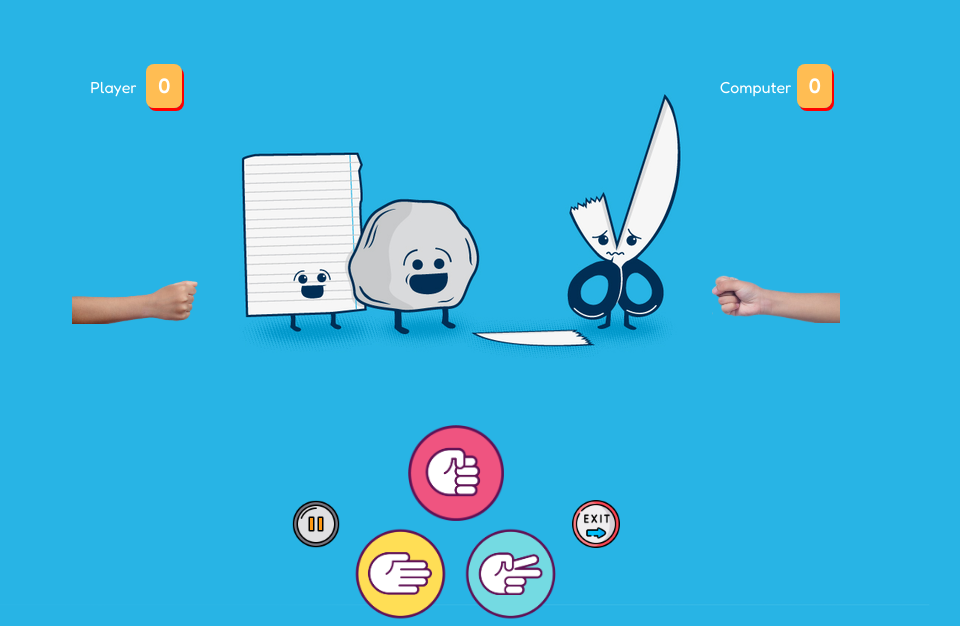
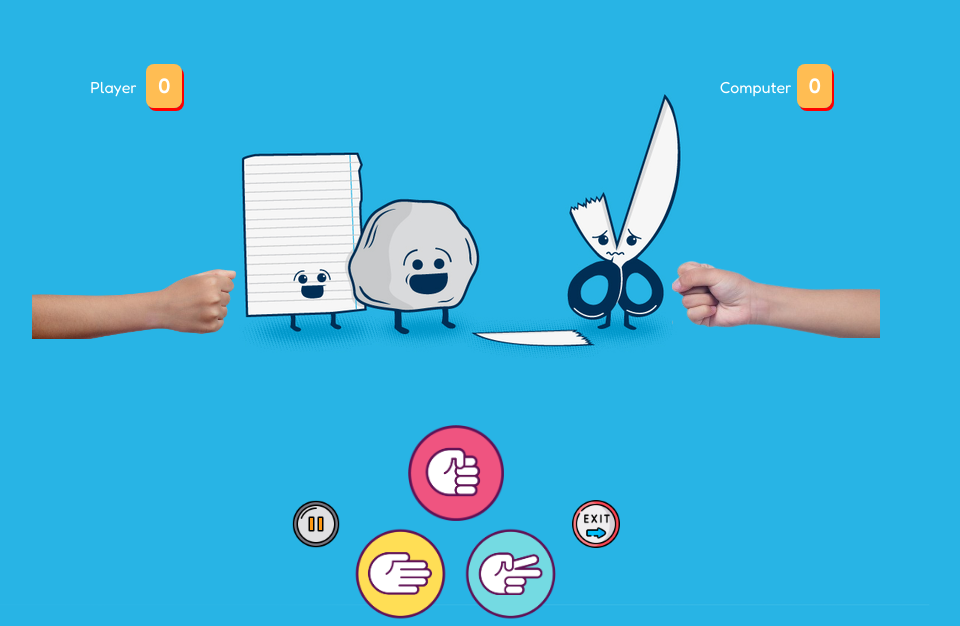
Before and after one commit to Diptabose/RPS, a website: page public/game.html in a window 1280 px wide. Shown: the part 174-800 px from the top of the page, without its empty margins (184-1144 px from the left). Drawn offline with Linux system fonts and the light colour scheme.

Commit message:
update hands

```diff
--- a/public/game.css
+++ b/public/game.css
@@ -82,7 +82,7 @@ border:2px solid white;
    background:transparent;
 }
 .hands{
-width:8rem;
+width:13rem;
 height:8rem;
 object-fit:contain;
 transform-origin: 0% 50%;
```
